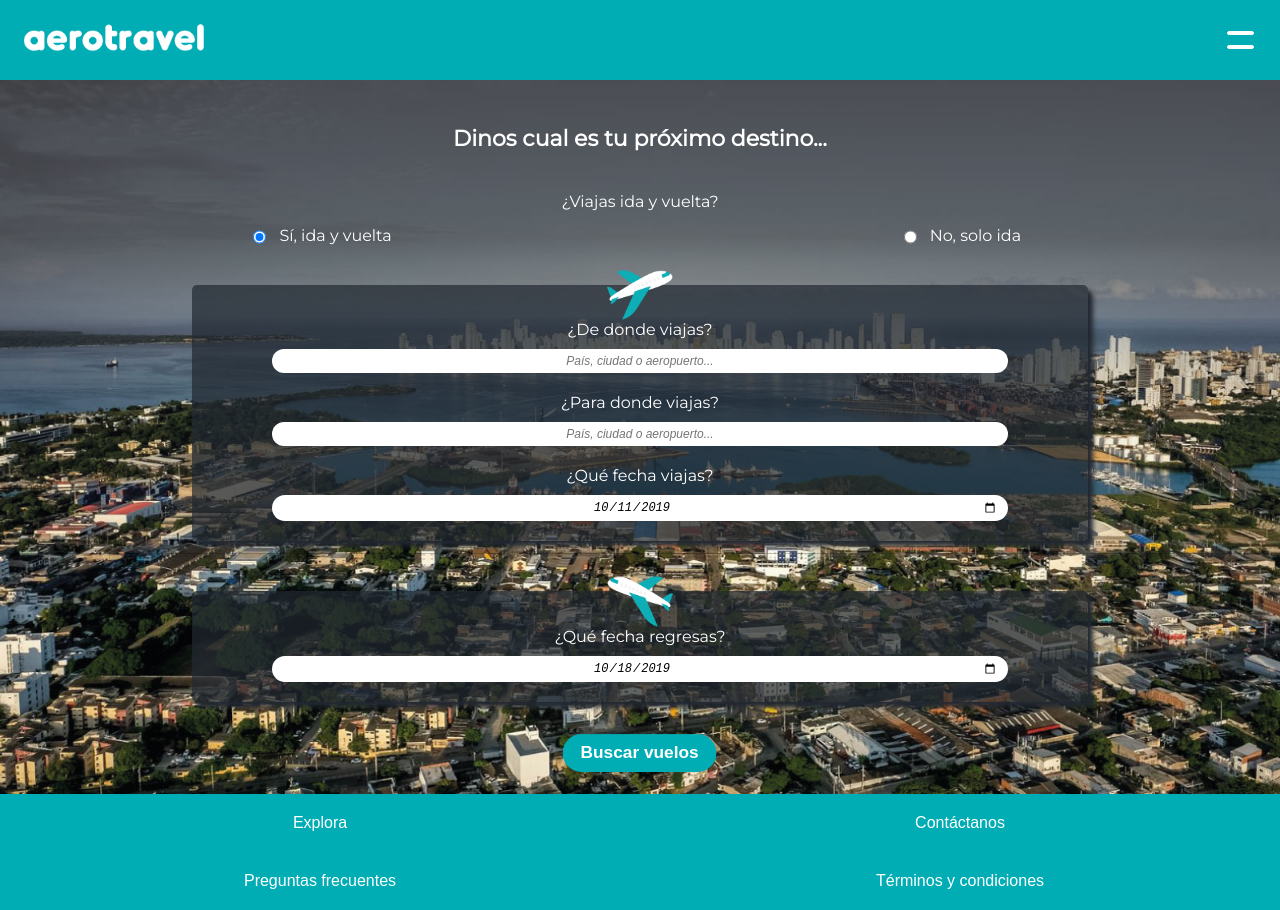
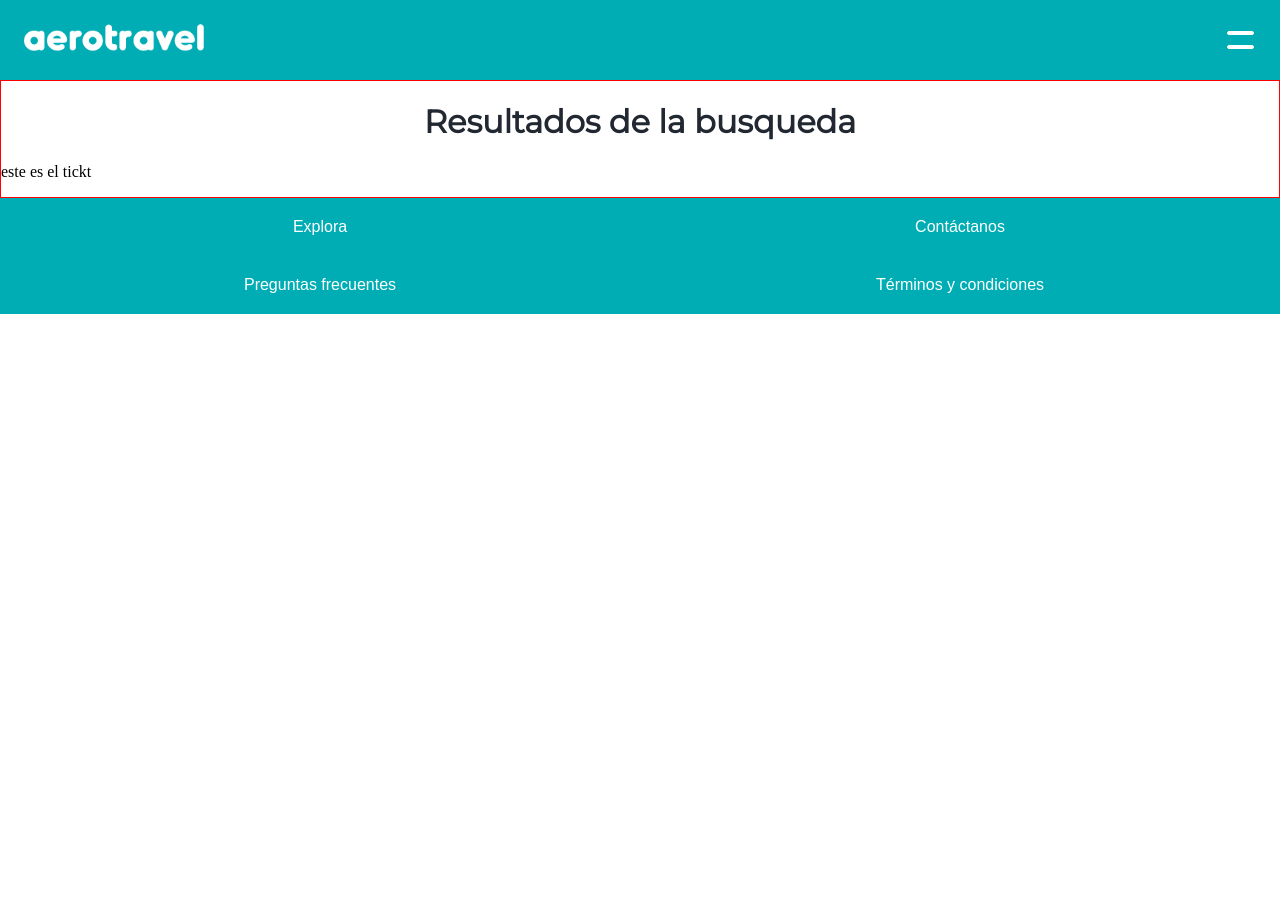
Before and after one commit to deveeup/2devs_project, a React app: page /resultados in a window 1280 px wide. After the commit the page ends 800 px from the top, so only its background shows below. Built offline with nearby package versions, Linux system fonts and the light colour scheme.

Commit message:
vars and imports

```diff
--- a/src/assets/styles/components/Search.scss
+++ b/src/assets/styles/components/Search.scss
@@ -1,14 +1,14 @@
-@import url('https://fonts.googleapis.com/css?family=Montserrat&display=swap');
+@import "../imports.scss";
 
 .search {
-  background-image: url('../../images/background.jpg');
+  background-image: url("../../images/background.jpg");
   margin: 0;
   padding: 20px 0;
   min-height: 400px;
   width: 100%;
   background-repeat: no-repeat;
   background-size: cover;
-  font-family: 'Montserrat', sans-serif;
+  font-family: "Montserrat", sans-serif;
   &-text {
     text-align: center;
     font-weight: bold;
@@ -44,7 +44,8 @@
         display: flex;
         justify-content: center;
         margin-top: 10px;
-        input, label{
+        input,
+        label {
           cursor: pointer;
         }
         label {
@@ -61,7 +62,7 @@
       flex-wrap: wrap;
       &-item {
         box-shadow: 5px 5px 5px #222831;
-        background-color: rgba(#222831, .7);
+        background-color: rgba(#222831, 0.7);
         border-radius: 5px;
         margin: 10px;
         display: flex;
@@ -80,7 +81,7 @@
           width: 100%;
           label {
             color: white;
-            font-family: 'Montserrat', sans-serif;
+            font-family: "Montserrat", sans-serif;
             width: 100%;
             text-align: center;
             margin: 0 auto 10px auto;
@@ -99,7 +100,7 @@
         }
       }
     }
-    input[type="submit"]{
+    input[type="submit"] {
       padding: 10px 20px;
       border: none;
       background-color: #00adb5;
@@ -115,7 +116,7 @@
       cursor: pointer;
       &:active {
         animation: none;
-        transform: scale(.9);
+        transform: scale(0.9);
         background-color: #222831;
       }
       input[type="submit"]:hover {
@@ -126,12 +127,12 @@
 }
 @keyframes identifier {
   0% {
-    transform: scale(.9)
+    transform: scale(0.9);
   }
   50% {
-    transform: scale(.95)
+    transform: scale(0.95);
   }
   100% {
-    transform: scale(.9)
+    transform: scale(0.9);
   }
 }
--- /dev/null
+++ b/src/assets/styles/containers/Results.scss
@@ -0,0 +1,10 @@
+@import "../imports.scss";
+
+.Results {
+  border: 1px solid red;
+  h1 {
+    text-align: center;
+    font-family: "Montserrat", sans-serif;
+    color: $blue;
+  }
+}
--- /dev/null
+++ b/src/assets/styles/imports.scss
@@ -0,0 +1,6 @@
+@import url("https://fonts.googleapis.com/css?family=Montserrat&display=swap");
+
+$blue: #222831;
+$gray: #393e46;
+$lightBlue: #00adb5;
+$white: #eeeeee;
--- a/src/components/Search.jsx
+++ b/src/components/Search.jsx
@@ -1,93 +1,103 @@
-import React, { useState } from 'react';
-import '../assets/styles/components/Search.scss';
-import airplaneFrom from '../assets/images/airplane-1.png';
-import airplaneTo from '../assets/images/airplane-2.png';
-import getCurrentDate from '../utils/getDate';
+import React, { useState } from "react";
+import "../assets/styles/components/Search.scss";
+import airplaneFrom from "../assets/images/airplane-1.png";
+import airplaneTo from "../assets/images/airplane-2.png";
+import getCurrentDate from "../utils/getDate";
 
 const Search = () => {
   const [date, setValues] = useState({
-    dateForm: getCurrentDate('going'),
-    dateReturn: getCurrentDate('return'),
-    viewReturn: true,
+    dateForm: getCurrentDate("going"),
+    dateReturn: getCurrentDate("return"),
+    viewReturn: true
   });
 
-  const handleChangeData = (event) => {
+  const handleChangeData = event => {
     setValues({
       ...date,
-      [event.target.name]: event.target.value,
+      [event.target.name]: event.target.value
     });
   };
 
-  const handleToggleReturn = (value) => {
+  const handleToggleReturn = value => {
     setValues({
       ...date,
-      viewReturn: !date.viewReturn,
+      viewReturn: !date.viewReturn
     });
-  }
+  };
 
   return (
-    <div className='search'>
-      <p className='search-text'>
-        Dinos cual es tu próximo destino...
-      </p>
-      <form className='search-form'>
+    <div className="search">
+      <p className="search-text">Dinos cual es tu próximo destino...</p>
+      <form className="search-form">
         <p>¿Viajas ida y vuelta?</p>
-        <div className='search-form-goingToggle'>
-          <div className='search-form-goingToggle-item'>
-            <input type='radio' id='huey' name='drone' defaultChecked  onChange={ ()=>{handleToggleReturn()} } />
-            <label htmlFor='huey'>Sí, ida y vuelta</label>
+        <div className="search-form-goingToggle">
+          <div className="search-form-goingToggle-item">
+            <input
+              type="radio"
+              id="huey"
+              name="drone"
+              defaultChecked
+              onChange={() => {
+                handleToggleReturn();
+              }}
+            />
+            <label htmlFor="huey">Sí, ida y vuelta</label>
           </div>
-          <div className='search-form-goingToggle-item'>
-            <input type='radio' id='dewey' name='drone' onChange={ ()=>{handleToggleReturn()} } />
-            <label htmlFor='dewey'>No, solo ida</label>
+          <div className="search-form-goingToggle-item">
+            <input
+              type="radio"
+              id="dewey"
+              name="drone"
+              onChange={() => {
+                handleToggleReturn();
+              }}
+            />
+            <label htmlFor="dewey">No, solo ida</label>
           </div>
         </div>
 
-        <div className='search-form-flights'>
-          <div className='search-form-flights-item'>
-            <img src={airplaneFrom} alt='aerotravel - vuelos de ida' />
-            <div className='search-form-flights-item-input'>
-              <label htmlFor='dateForm'>¿De donde viajas?</label>
+        <div className="search-form-flights">
+          <div className="search-form-flights-item">
+            <img src={airplaneFrom} alt="aerotravel - vuelos de ida" />
+            <div className="search-form-flights-item-input">
+              <label htmlFor="dateForm">¿De donde viajas?</label>
               <input
-                type='text'
-                id='dateForm'
-                name='dateForm'
-                placeholder='País, ciudad o aeropuerto...'
+                type="text"
+                id="dateForm"
+                name="dateForm"
+                placeholder="País, ciudad o aeropuerto..."
               />
-              <label htmlFor='to'>¿Para donde viajas?</label>
+              <label htmlFor="to">¿Para donde viajas?</label>
               <input
-                type='text'
-                id='to'
-                name='dateReturn'
-                placeholder='País, ciudad o aeropuerto...'
-              />
-              <label htmlFor='dateFrom'>¿Qué fecha viajas?</label>
-              <input
-                type='date'
-                id='dateFrom'
-                name='dateFrom'
-                value={date.dateForm}
-                onChange={ (event) => {handleChangeData(event)} }
+                type="text"
+                id="to"
+                name="dateReturn"
+                placeholder="País, ciudad o aeropuerto..."
               />
             </div>
           </div>
-          { date.viewReturn && (
-            <div className='search-form-flights-item'>
-              <img src={airplaneTo} alt='aerotravel - vuelos de ida' />
-              <div className='search-form-flights-item-input'>
-                <label htmlFor='dateReturn'>¿Qué fecha regresas?</label>
+          {date.viewReturn && (
+            <div className="search-form-flights-item">
+              <img src={airplaneTo} alt="aerotravel - vuelos de ida" />
+              <div className="search-form-flights-item-input">
+                <label htmlFor="dateReturn">¿Qué fecha regresas?</label>
                 <input
-                  type='date'
-                  id='dateReturn'
-                  name='dateReturn'
+                  type="date"
+                  id="dateReturn"
+                  name="dateReturn"
                   value={date.dateReturn}
-                  onChange={ (event) => {handleChangeData(event)} }
+                  onChange={event => {
+                    handleChangeData(event);
+                  }}
                 />
               </div>
             </div>
           )}
         </div>
-        <input type='submit' value={date.viewReturn ? 'Buscar vuelos' : 'Buscar vuelo'} />
+        <input
+          type="submit"
+          value={date.viewReturn ? "Buscar vuelos" : "Buscar vuelo"}
+        />
       </form>
     </div>
   );
--- /dev/null
+++ b/src/components/Ticket.jsx
@@ -0,0 +1,9 @@
+import React from "react";
+
+const Ticket = props => (
+  <div>
+    <p>este es el tickt</p>
+  </div>
+);
+
+export default Ticket;
--- /dev/null
+++ b/src/containers/Results.jsx
@@ -0,0 +1,15 @@
+import React from "react";
+import Ticket from "../components/Ticket";
+import "../assets/styles/containers/Results.scss";
+const Results = props => {
+  return (
+    <div className="Results">
+      <h1>Resultados de la busqueda</h1>
+      <div>
+        <Ticket />
+      </div>
+    </div>
+  );
+};
+
+export default Results;
--- a/src/routes/App.js
+++ b/src/routes/App.js
@@ -1,13 +1,16 @@
-import React from 'react';
-import { BrowserRouter, Switch, Route } from 'react-router-dom';
-import Layout from '../components/Layout';
-import Home from '../containers/Home';
-import '../assets/styles/App.scss';
+import React from "react";
+import { BrowserRouter, Switch, Route } from "react-router-dom";
+import Layout from "../components/Layout";
+import Home from "../containers/Home";
+import Footer from "../components/Footer";
+import Results from "../containers/Results";
+import "../assets/styles/App.scss";
 
 const App = () => (
   <BrowserRouter>
     <Layout>
-      <Home/>
+      <Route exact path="/" component={Home} />
+      <Route exact path="/resultados" component={Results} />
     </Layout>
   </BrowserRouter>
 );
```
Also changed, not shown: src/assets/styles/App.scss (line endings or trailing spaces), src/assets/styles/components/Results.scss (added), 2 other files (tests, documents, lock files or other folders).
